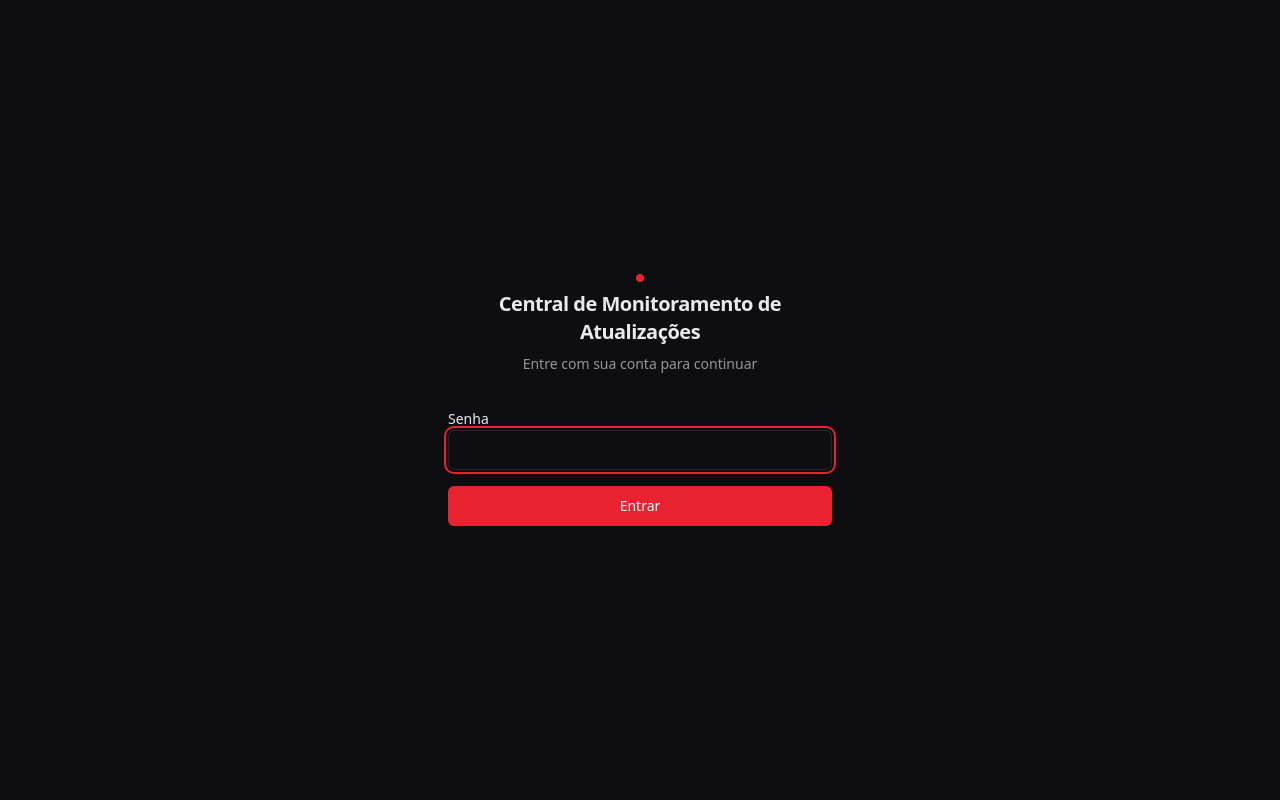
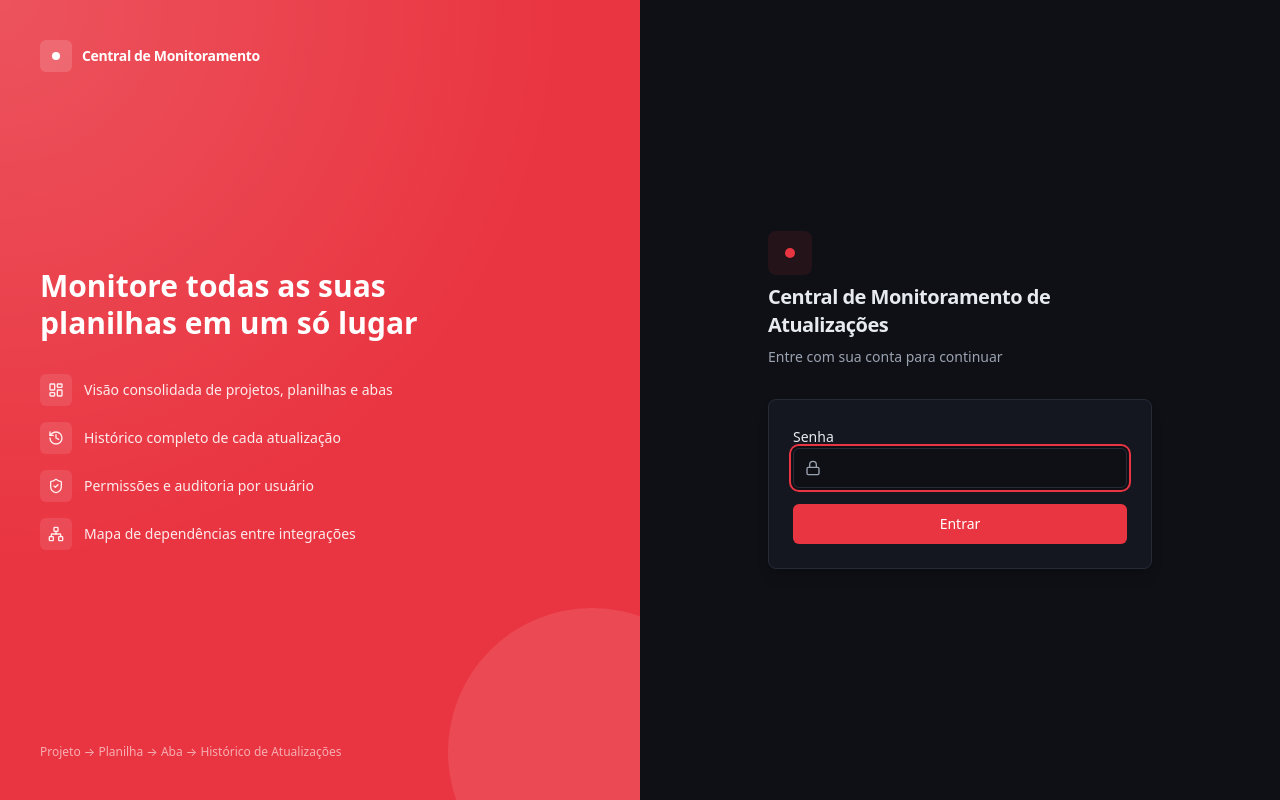
Before and after one commit to matheusleme10/central-de-monitoramento, a Next.js app: page /login in a window 1280 px wide. Built offline with nearby package versions, Linux system fonts and the light colour scheme.

Commit message:
feat: redesign visual (tema light azul, dark vermelho) e tela de login

```diff
--- a/src/app/globals.css
+++ b/src/app/globals.css
@@ -4,77 +4,97 @@
 @custom-variant dark (&:is(.dark *));
 
 /* -----------------------------------------------------------------------
- * Tema Light — fundo branco, detalhes vermelhos, mesmo layout do Dark.
- * Tema Dark — inspirado no Obsidian: preto/grafite com detalhes vermelhos.
+ * Tema Light — fundo branco, azul corporativo como cor primária, com
+ * verde/âmbar/vermelho para status (sucesso/aviso/erro).
+ * Tema Dark — grafite azulado profundo com vermelho como cor de destaque,
+ * mantendo os mesmos tokens semânticos de status.
  * ---------------------------------------------------------------------*/
 :root {
   --background: 0 0% 100%;
-  --foreground: 240 10% 10%;
+  --foreground: 222 47% 11%;
 
   --card: 0 0% 100%;
-  --card-foreground: 240 10% 10%;
+  --card-foreground: 222 47% 11%;
 
   --popover: 0 0% 100%;
-  --popover-foreground: 240 10% 10%;
+  --popover-foreground: 222 47% 11%;
 
-  --primary: 356 75% 47%;
+  --primary: 221 83% 53%;
   --primary-foreground: 0 0% 100%;
 
-  --secondary: 240 5% 96%;
-  --secondary-foreground: 240 10% 10%;
+  --secondary: 220 14% 96%;
+  --secondary-foreground: 222 47% 11%;
 
-  --muted: 240 5% 96%;
-  --muted-foreground: 240 4% 46%;
+  --muted: 220 14% 96%;
+  --muted-foreground: 220 9% 46%;
 
-  --accent: 356 75% 96%;
-  --accent-foreground: 356 75% 30%;
+  --accent: 221 83% 95%;
+  --accent-foreground: 221 83% 32%;
 
   --destructive: 0 72% 51%;
   --destructive-foreground: 0 0% 100%;
 
-  --border: 240 6% 90%;
-  --input: 240 6% 90%;
-  --ring: 356 75% 47%;
+  --success: 142 71% 40%;
+  --success-foreground: 0 0% 100%;
+
+  --warning: 38 92% 50%;
+  --warning-foreground: 24 80% 16%;
+
+  --info: 199 89% 48%;
+  --info-foreground: 0 0% 100%;
+
+  --border: 220 13% 90%;
+  --input: 220 13% 90%;
+  --ring: 221 83% 53%;
 
   --radius: 0.5rem;
 
-  --sidebar: 240 10% 98%;
-  --sidebar-foreground: 240 10% 10%;
-  --sidebar-border: 240 6% 90%;
+  --sidebar: 220 25% 98%;
+  --sidebar-foreground: 222 47% 11%;
+  --sidebar-border: 220 13% 90%;
 }
 
 .dark {
-  --background: 240 6% 6%;
-  --foreground: 240 5% 92%;
+  --background: 222 22% 7%;
+  --foreground: 210 20% 92%;
 
-  --card: 240 6% 9%;
-  --card-foreground: 240 5% 92%;
+  --card: 222 20% 10%;
+  --card-foreground: 210 20% 92%;
 
-  --popover: 240 6% 9%;
-  --popover-foreground: 240 5% 92%;
+  --popover: 222 20% 10%;
+  --popover-foreground: 210 20% 92%;
 
-  --primary: 356 80% 52%;
+  --primary: 356 80% 56%;
   --primary-foreground: 0 0% 100%;
 
-  --secondary: 240 5% 14%;
-  --secondary-foreground: 240 5% 92%;
+  --secondary: 222 16% 16%;
+  --secondary-foreground: 210 20% 92%;
 
-  --muted: 240 5% 14%;
-  --muted-foreground: 240 4% 60%;
+  --muted: 222 16% 16%;
+  --muted-foreground: 218 11% 65%;
 
-  --accent: 356 45% 18%;
-  --accent-foreground: 356 80% 75%;
+  --accent: 356 45% 20%;
+  --accent-foreground: 356 90% 80%;
 
-  --destructive: 0 70% 55%;
+  --destructive: 0 70% 58%;
   --destructive-foreground: 0 0% 100%;
 
-  --border: 240 5% 16%;
-  --input: 240 5% 16%;
-  --ring: 356 80% 52%;
+  --success: 142 65% 45%;
+  --success-foreground: 0 0% 100%;
 
-  --sidebar: 240 8% 4%;
-  --sidebar-foreground: 240 5% 88%;
-  --sidebar-border: 240 5% 14%;
+  --warning: 38 92% 55%;
+  --warning-foreground: 20 90% 12%;
+
+  --info: 199 89% 58%;
+  --info-foreground: 0 0% 100%;
+
+  --border: 222 16% 18%;
+  --input: 222 16% 18%;
+  --ring: 356 80% 56%;
+
+  --sidebar: 222 26% 5%;
+  --sidebar-foreground: 210 15% 85%;
+  --sidebar-border: 222 16% 16%;
 }
 
 @theme inline {
@@ -94,6 +114,12 @@
   --color-accent-foreground: hsl(var(--accent-foreground));
   --color-destructive: hsl(var(--destructive));
   --color-destructive-foreground: hsl(var(--destructive-foreground));
+  --color-success: hsl(var(--success));
+  --color-success-foreground: hsl(var(--success-foreground));
+  --color-warning: hsl(var(--warning));
+  --color-warning-foreground: hsl(var(--warning-foreground));
+  --color-info: hsl(var(--info));
+  --color-info-foreground: hsl(var(--info-foreground));
   --color-border: hsl(var(--border));
   --color-input: hsl(var(--input));
   --color-ring: hsl(var(--ring));
--- a/src/app/login/login-form.tsx
+++ b/src/app/login/login-form.tsx
@@ -6,9 +6,10 @@ import { useForm } from "react-hook-form";
 import { zodResolver } from "@hookform/resolvers/zod";
 import { signIn } from "next-auth/react";
 import { z } from "zod";
-import { Loader2 } from "lucide-react";
+import { Loader2, Lock } from "lucide-react";
 
 import { Button } from "@/components/ui/button";
+import { Card, CardContent } from "@/components/ui/card";
 import { Input } from "@/components/ui/input";
 import { Label } from "@/components/ui/label";
 
@@ -48,17 +49,22 @@ export function LoginForm() {
   }
 
   return (
-    <div className="space-y-6">
+    <Card className="border-border/60 shadow-lg">
+      <CardContent className="p-6">
         <form onSubmit={handleSubmit(onSubmit)} className="space-y-4" noValidate>
           <div className="space-y-2">
             <Label htmlFor="password">Senha</Label>
+            <div className="relative">
+              <Lock className="pointer-events-none absolute left-3 top-1/2 h-4 w-4 -translate-y-1/2 text-muted-foreground" />
               <Input
                 id="password"
                 type="password"
                 autoComplete="current-password"
                 autoFocus
+                className="pl-9"
                 {...register("password")}
               />
+            </div>
             {errors.password && (
               <p className="text-xs text-destructive">{errors.password.message}</p>
             )}
@@ -75,6 +81,7 @@ export function LoginForm() {
             Entrar
           </Button>
         </form>
-    </div>
+      </CardContent>
+    </Card>
   );
 }
--- a/src/app/login/page.tsx
+++ b/src/app/login/page.tsx
@@ -1,17 +1,70 @@
 import type { Metadata } from "next";
 import { Suspense } from "react";
+import { LayoutDashboard, ShieldCheck, History, Network } from "lucide-react";
 import { LoginForm } from "./login-form";
 
 export const metadata: Metadata = {
   title: "Entrar — Central de Monitoramento de Atualizações",
 };
 
+const HIGHLIGHTS = [
+  { icon: LayoutDashboard, text: "Visão consolidada de projetos, planilhas e abas" },
+  { icon: History, text: "Histórico completo de cada atualização" },
+  { icon: ShieldCheck, text: "Permissões e auditoria por usuário" },
+  { icon: Network, text: "Mapa de dependências entre integrações" },
+];
+
 export default function LoginPage() {
   return (
-    <div className="flex min-h-screen items-center justify-center bg-background px-4">
+    <div className="grid min-h-screen bg-background lg:grid-cols-2">
+      {/* Painel de marca — visível apenas em telas maiores */}
+      <div className="relative hidden overflow-hidden bg-primary lg:flex lg:flex-col lg:justify-between lg:p-10">
+        <div
+          aria-hidden
+          className="pointer-events-none absolute inset-0 bg-[radial-gradient(circle_at_top_left,_hsl(var(--primary-foreground)/0.15),_transparent_55%)]"
+        />
+        <div
+          aria-hidden
+          className="pointer-events-none absolute -bottom-24 -right-24 h-72 w-72 rounded-full bg-primary-foreground/10"
+        />
+
+        <div className="relative flex items-center gap-2.5">
+          <span className="flex h-8 w-8 items-center justify-center rounded-md bg-primary-foreground/15">
+            <span className="h-2 w-2 rounded-full bg-primary-foreground" />
+          </span>
+          <span className="text-sm font-semibold tracking-tight text-primary-foreground">
+            Central de Monitoramento
+          </span>
+        </div>
+
+        <div className="relative space-y-8">
+          <h2 className="max-w-sm text-3xl font-semibold leading-tight text-primary-foreground">
+            Monitore todas as suas planilhas em um só lugar
+          </h2>
+          <ul className="space-y-4">
+            {HIGHLIGHTS.map(({ icon: Icon, text }) => (
+              <li key={text} className="flex items-center gap-3 text-sm text-primary-foreground/90">
+                <span className="flex h-8 w-8 shrink-0 items-center justify-center rounded-md bg-primary-foreground/10">
+                  <Icon className="h-4 w-4" />
+                </span>
+                {text}
+              </li>
+            ))}
+          </ul>
+        </div>
+
+        <p className="relative text-xs text-primary-foreground/60">
+          Projeto → Planilha → Aba → Histórico de Atualizações
+        </p>
+      </div>
+
+      {/* Formulário */}
+      <div className="flex items-center justify-center px-4 py-16">
         <div className="w-full max-w-sm space-y-8">
-        <div className="space-y-2 text-center">
-          <div className="mx-auto h-2 w-2 rounded-full bg-primary" />
+          <div className="space-y-2 text-center lg:text-left">
+            <div className="mx-auto flex h-11 w-11 items-center justify-center rounded-lg bg-primary/10 text-primary lg:mx-0">
+              <span className="h-2.5 w-2.5 rounded-full bg-primary" />
+            </div>
             <h1 className="text-xl font-semibold tracking-tight">
               Central de Monitoramento de Atualizações
             </h1>
@@ -25,5 +78,6 @@ export default function LoginPage() {
           </Suspense>
         </div>
       </div>
+    </div>
   );
 }
--- a/src/components/layout/header.tsx
+++ b/src/components/layout/header.tsx
@@ -25,7 +25,7 @@ export async function Header() {
     .toUpperCase();
 
   return (
-    <header className="flex h-16 items-center justify-between border-b border-border bg-background px-6">
+    <header className="sticky top-0 z-10 flex h-16 items-center justify-between border-b border-border bg-background/95 px-6 backdrop-blur supports-[backdrop-filter]:bg-background/80">
       <GlobalSearch />
 
       <div className="flex items-center gap-3">
--- a/src/components/monitoring/status-badge.tsx
+++ b/src/components/monitoring/status-badge.tsx
@@ -1,9 +1,12 @@
 import { Badge } from "@/components/ui/badge";
 
-const STATUS_CONFIG: Record<string, { label: string; variant: "success" | "destructive" | "secondary" | "outline" }> = {
+const STATUS_CONFIG: Record<
+  string,
+  { label: string; variant: "success" | "destructive" | "secondary" | "outline" | "warning" | "info" }
+> = {
   SUCCESS: { label: "Sucesso", variant: "success" },
   ERROR: { label: "Erro", variant: "destructive" },
-  RUNNING: { label: "Em andamento", variant: "outline" },
+  RUNNING: { label: "Em andamento", variant: "info" },
   CANCELLED: { label: "Cancelada", variant: "secondary" },
 };
 
--- a/src/components/ui/badge.tsx
+++ b/src/components/ui/badge.tsx
@@ -12,8 +12,9 @@ const badgeVariants = cva(
         destructive:
           "border-transparent bg-destructive text-destructive-foreground",
         outline: "text-foreground",
-        success:
-          "border-transparent bg-emerald-500/15 text-emerald-600 dark:text-emerald-400",
+        success: "border-transparent bg-success/15 text-success",
+        warning: "border-transparent bg-warning/15 text-warning",
+        info: "border-transparent bg-info/15 text-info",
       },
     },
     defaultVariants: { variant: "default" },
```
Also changed, not shown: src/app/(app)/dashboard-client.tsx (+20 -15 lines), src/components/layout/sidebar.tsx (+7 -5 lines). Lines whose indentation alone changed are shown as unchanged.
